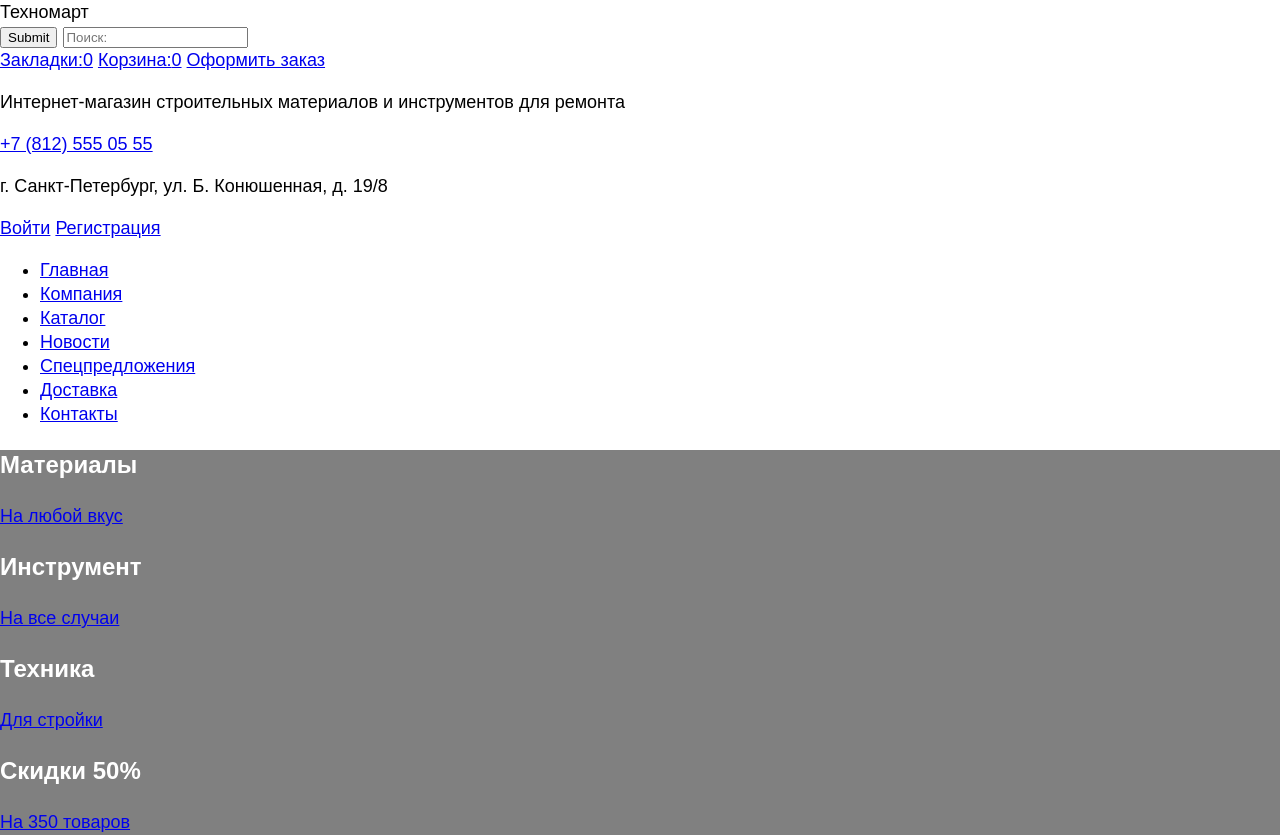
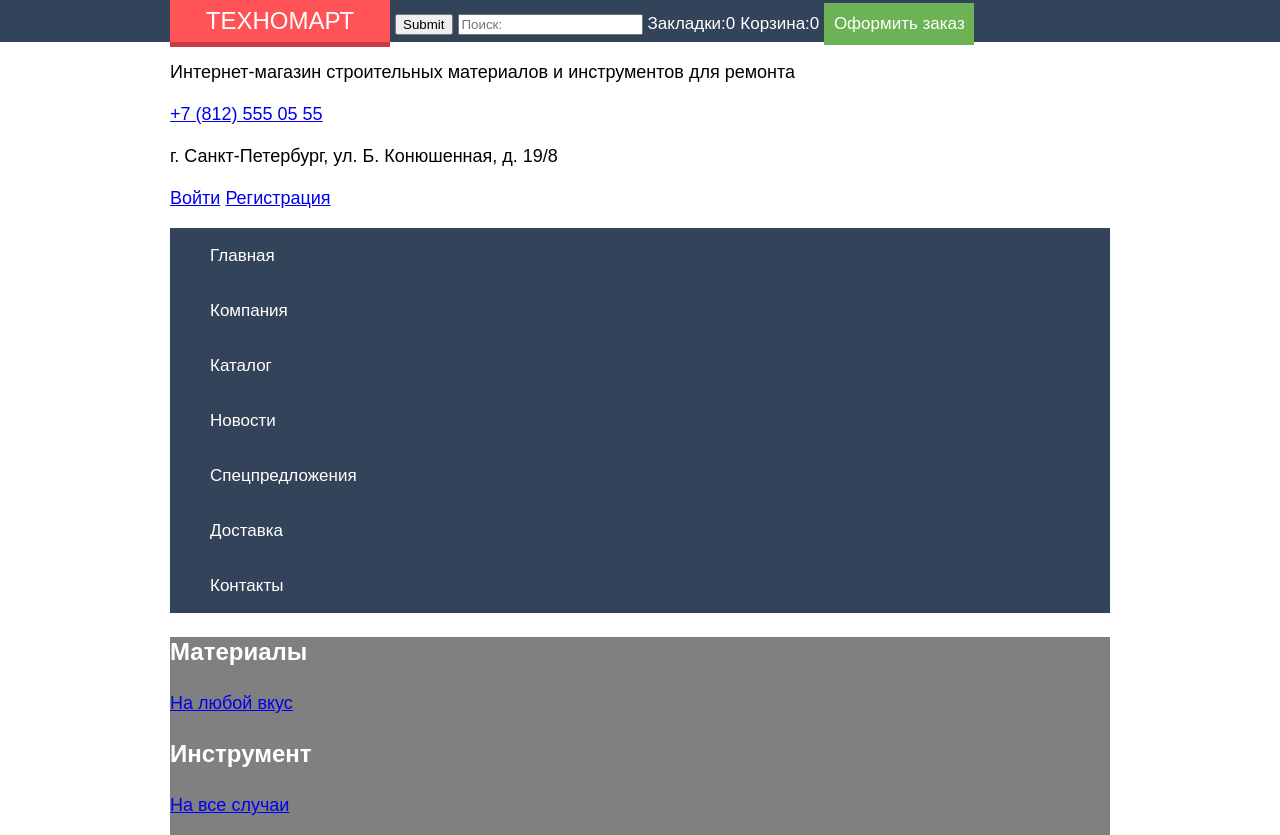
Before and after one commit to VKuklasinska/349035-technomart, a plain HTML site: page index.html in a window 1280 px wide. Shown: the top 835 px of the page. Drawn offline with Linux system fonts and the light colour scheme.

Commit message:
images linked to catalog/header style in progress

```diff
--- a/css/style.css
+++ b/css/style.css
@@ -3,7 +3,7 @@ body {
   padding: 0;
   font-size: 18px;
   line-height: 24px;
-  font-family: "PT Sans", "Cuprum", sans-serif;
+  font-family: "Cuprum", "PT Sans", sans-serif;
   color: #000000;
   background-color: white;
 }
@@ -36,3 +36,59 @@ h4 {
 .categories {
   background-color: grey;
 }
+
+.header-top {
+  background-color: #33445a;
+  height: 42px;
+}
+
+.container {
+  width: 940px;
+  margin: auto;
+}
+
+.header-top a,
+.header-top form {
+  display: inline-block;
+}
+
+.header-logo {
+  height: 42px;
+  width: 220px;
+  background-color: #ff5357;
+  box-shadow: 0 5px #c23f42;
+  line-height: 42px;
+  color: white;
+  text-transform: uppercase;
+  font-size: 24px;
+  text-align: center;
+  font-family: "Cuprum", sans-serif;
+}
+
+.header-top .bookmarks,
+.header-top .cart,
+.header-top .order-btn {
+  text-decoration: none;
+  color: white;
+  font-size: 17px;
+  line-height: 42px;
+}
+
+.header-top .order-btn {
+  height: 42px;
+  width: 150px;
+  background-color: #6db254;
+  text-align: center;
+}
+
+.main-menu ul {
+  list-style: none;
+  background-color: #33445a;
+}
+
+.main-menu a {
+  text-decoration: none;
+  color: white;
+  font-size: 17px;
+  line-height: 55px;
+}
```
Also changed, not shown: catalog.html (+9 -9 lines).
